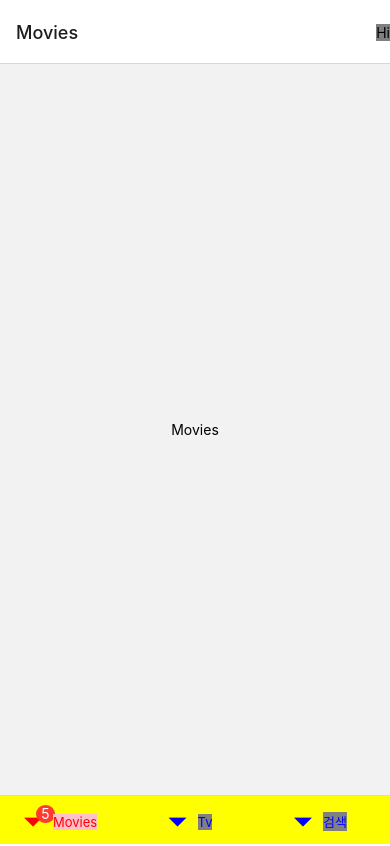
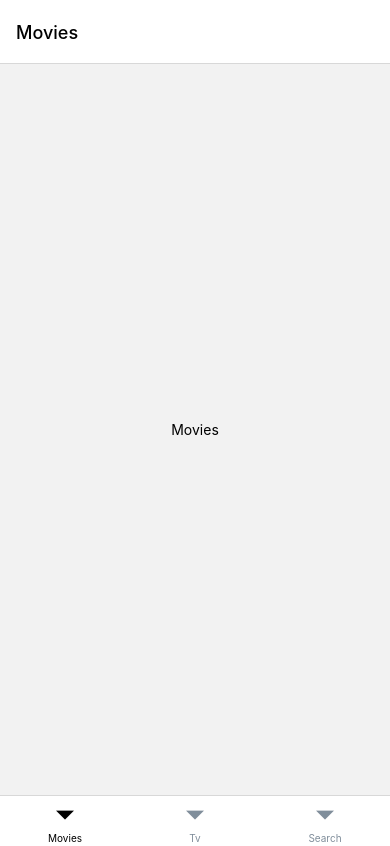
Before and after one commit to Hyun642/noovies, a React Native app: screen / in a window 390 px wide. Built offline with nearby package versions, Linux system fonts and the light colour scheme.

Commit message:
다크모드 연습

```diff
--- /dev/null
+++ b/color.js
@@ -0,0 +1,2 @@
+export const YELLOW_COLOR = "#ffa801"
+export const LIGTH_GREY = "#808e9b"
--- a/navigation/Tabs.js
+++ b/navigation/Tabs.js
@@ -3,43 +3,30 @@ import { createBottomTabNavigator } from "@react-navigation/bottom-tabs";
 import Movies from "../screens/Movie";
 import Search from "../screens/Search";
 import Tv from "../screens/Tv";
-import { View, Text, TouchableOpacity } from "react-native";
+import { useColorScheme } from "react-native";
+import { LIGTH_GREY, YELLOW_COLOR } from "../color";
 
 const Tab = createBottomTabNavigator();
 
-const Tabs = () =>
-    <Tab.Navigator
-        screenOptions={{   // 모든 스크린에 적용 옵션
-            tabBarLabelPosition:"beside-icon", // 레이블 위치 변경
-            tabBarActiveTintColor: "red", // 선택된 레이블 색깔
-            tabBarInactiveTintColor: "blue", // 선택안된 레이블 색깔
-            tabBarStyle: {
-                backgroundColor: "yellow"
-            },
-            tabBarLabelStyle: { // 레이블 스타일
-                backgroundColor: "gray"
-            },
+const Tabs = () => {
+    const isDark = useColorScheme() === "dark"
+    return(
+        <Tab.Navigator screenOptions={{tabBarStyle: {
+            backgroundColor: isDark ? "black" : "white"
+        },
+        tabBarActiveTintColor: isDark ? YELLOW_COLOR : "black",
+        tabBarInactiveTintColor: isDark ? "white" : LIGTH_GREY,
+        headerStyle: {
+            backgroundColor: isDark ? "black" : "white"
+        },
+        headerTitleStyle: {color: isDark ? "white" : "black",}
+        }}>
+        <Tab.Screen name="Movies" component={Movies}/>
+        <Tab.Screen name="Tv" component={Tv}/>
+        <Tab.Screen name="Search" component={Search}/>
+    </Tab.Navigator>
+    )
 
-            headerRight: () => (
-                <TouchableOpacity style={{
-                    backgroundColor: "gray"
-                    }}>
-                        <Text>Hi</Text>
-                </TouchableOpacity>)
-        }}
-    >
-        <Tab.Screen name="Movies" component={Movies}
-            options={{  // 해당 스크린 적용 옵션
-            tabBarBadge: 5, // 탭바 알림 배지 메시지 (숫자, 문자)
-            tabBarLabelStyle: { // 해당 레이블 스타일
-                backgroundColor: "pink"
-            }
-                }}/>
-        <Tab.Screen name="Tv" component={Tv}/>
-        <Tab.Screen name="Search" component={Search} options={{ // 해당 스크린 적용 옵션
-                title:"검색", // 헤더 타이틀
-                headerTitleStyle: { color: "red"} //헤더 스타일
-        }}/>
-    </Tab.Navigator>
+}
 
 export default Tabs;
```
